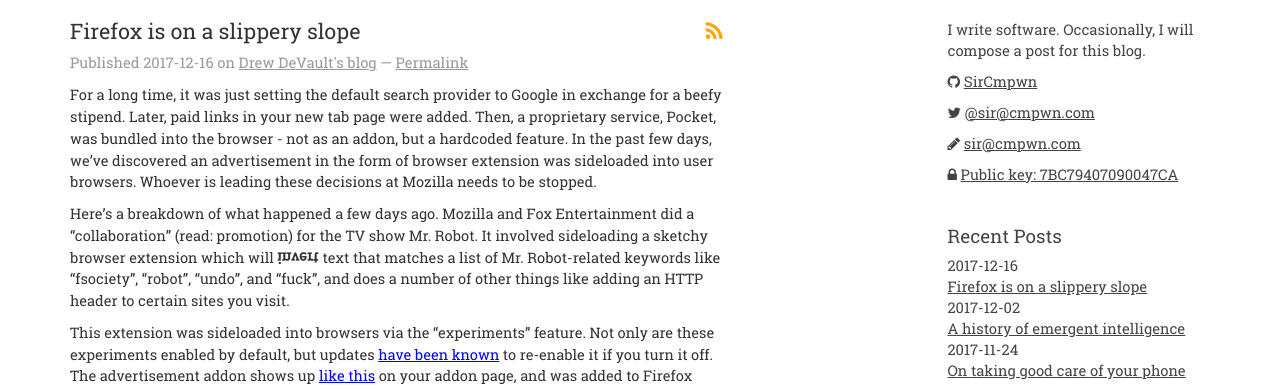
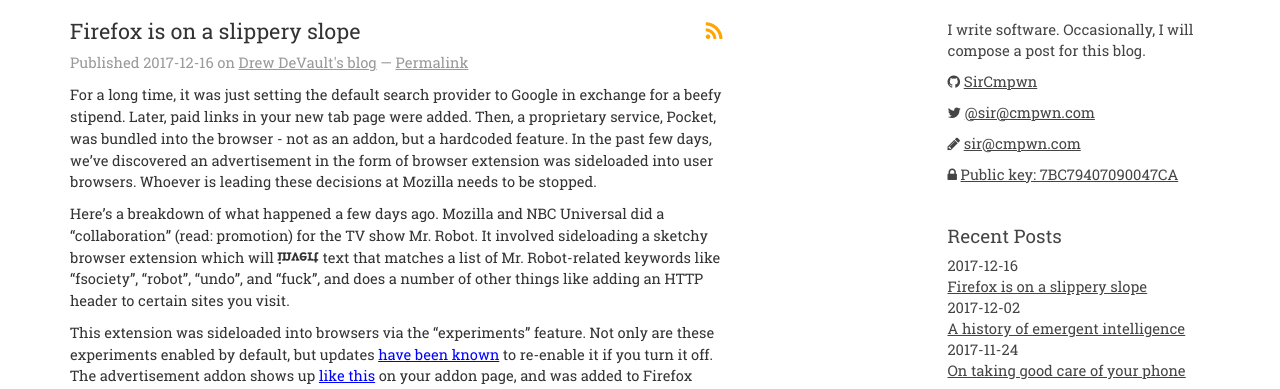
Before and after one commit to stormblog/sircmpwn.github.io, a Jekyll site: the page built from _posts/2017-12-16-Firefox-is-on-a-slippery-slope.md, in a window 1280 px wide. Shown: the top 389 px of the page. Built offline with Jekyll 4.4.1, drawn with Linux system fonts in a browser that asks for light colours.

Commit message:
Correction

```diff
--- a/_posts/2017-12-16-Firefox-is-on-a-slippery-slope.md
+++ b/_posts/2017-12-16-Firefox-is-on-a-slippery-slope.md
@@ -10,8 +10,8 @@ addon, but a hardcoded feature. In the past few days, we've discovered an
 advertisement in the form of browser extension was sideloaded into user
 browsers. Whoever is leading these decisions at Mozilla needs to be stopped.
 
-Here's a breakdown of what happened a few days ago. Mozilla and Fox
-Entertainment did a "collaboration" (read: promotion) for the TV show Mr. Robot.
+Here's a breakdown of what happened a few days ago. Mozilla and NBC
+Universal did a "collaboration" (read: promotion) for the TV show Mr. Robot.
 It involved sideloading a sketchy browser extension which will <strong
 style="display: inline-block; transform: scaleY(-1)">invert</strong> text that
 matches a list of Mr. Robot-related keywords like "fsociety", "robot", "undo",
```
